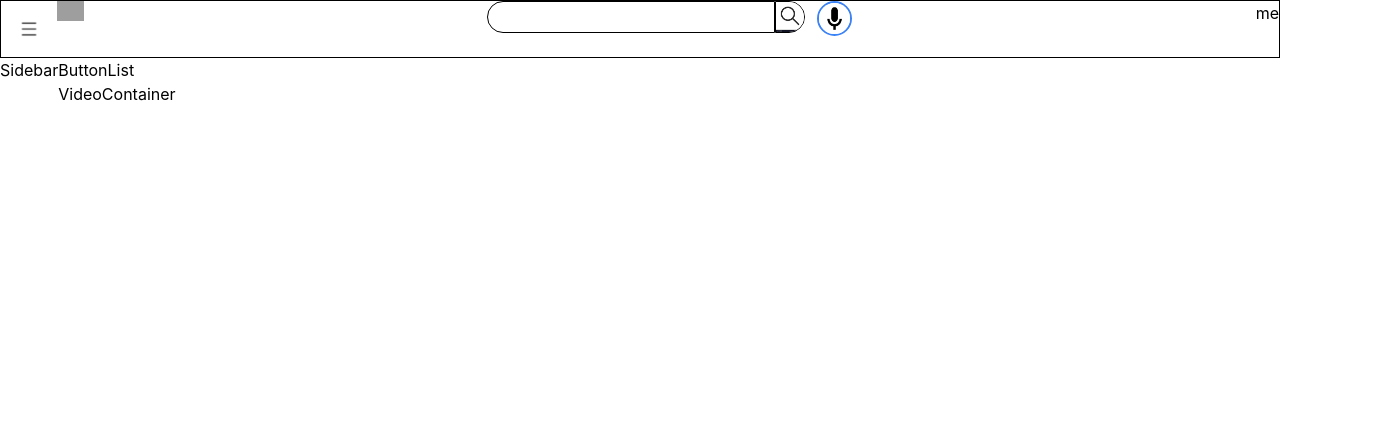
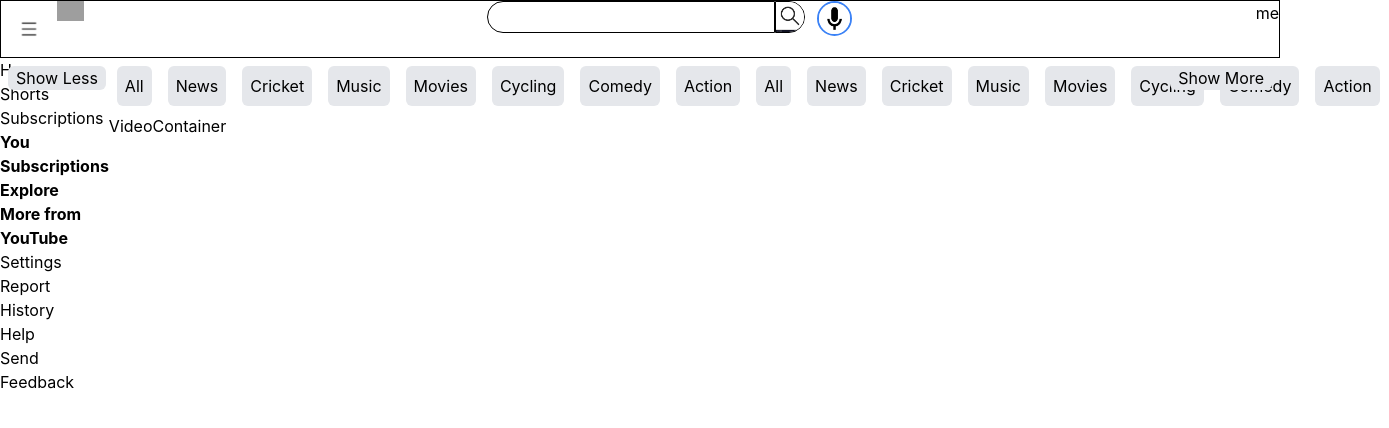
Before and after one commit to kartikeyuniyal13/myyoutube, a React (Create React App) app: page / in a window 1280 px wide. Shown: the top 428 px of the page, 1389 px wide, since content can reach past the window. Built offline with nearby package versions, Linux system fonts and the light colour scheme; grey boxes are pictures that could not be loaded.

Commit message:
Added suggestion buttons

```diff
--- a/package.json
+++ b/package.json
@@ -3,11 +3,13 @@
   "version": "0.1.0",
   "private": true,
   "dependencies": {
+    "@reduxjs/toolkit": "^2.0.1",
     "@testing-library/jest-dom": "^5.17.0",
     "@testing-library/react": "^13.4.0",
     "@testing-library/user-event": "^13.5.0",
     "react": "^18.2.0",
     "react-dom": "^18.2.0",
+    "react-redux": "^9.0.4",
     "react-scripts": "5.0.1",
     "web-vitals": "^2.1.4"
   },
--- a/src/App.js
+++ b/src/App.js
@@ -3,15 +3,19 @@
 import './App.css';
 import Head from './components/Head';
 import Body from './components/Body';
-
+import { Provider } from 'react-redux';
+import store from './utils/store';
 
 function App() {
   return (
+
+    <Provider store={store}>
      <div>
       <Head/>
      <Body/>
 
      </div>
+     </Provider>
 
 
   );
--- /dev/null
+++ b/src/components/Button.js
@@ -0,0 +1,11 @@
+import React from 'react'
+
+const Button = ({name}) => {
+  return (
+   <div>
+    <button className='bg-gray-200 rounded-md p-2 m-2 '>{name}</button>
+    </div>
+  )
+}
+
+export default Button
--- a/src/components/ButtonList.js
+++ b/src/components/ButtonList.js
@@ -1,9 +1,38 @@
-import React from 'react'
+import React, { useState } from 'react';
+import Button from './Button';
+
+const List = [
+  "All", "News", "Cricket", "Music", "Movies", "Cycling", "Comedy", "Action",
+  "All", "News", "Cricket", "Music", "Movies", "Cycling", "Comedy", "Action",
+  "All", "News", "Cricket", "Music", "Movies", "Cycling", "Comedy", "Action"
+];
 
 const ButtonList = () => {
+  const [scrollPosition, setScrollPosition] = useState(0);
+
+  const handleShowMoreRight = () => {
+    setScrollPosition(scrollPosition + 200); // Adjust the value based on your button width
+  };
+
+  const handleShowMoreLeft = () => {
+    setScrollPosition(scrollPosition - 200); // Adjust the value based on your button width
+  };
+
   return (
-    <div>ButtonList</div>
-  )
+    <div className='flex overflow-hidden' style={{ width: '100vw' }}>
+      <button onClick={handleShowMoreLeft} className='bg-gray-200 rounded-md pl-2 pr-2 m-2 absolute left-0'>
+        Show Less
+      </button>
+      <div className='flex' style={{ transform: `translateX(-${scrollPosition}px)` }}>
+        {List.map((item, index) => (
+          <Button key={index} name={item} />
+        ))}
+      </div>
+      <button onClick={handleShowMoreRight} className='bg-gray-200 rounded-md pl-2 pr-2 m-2 absolute right-0'>
+        Show More
+      </button>
+    </div>
+  );
 }
 
-export default ButtonList
+export default ButtonList;
--- a/src/components/Sidebar.js
+++ b/src/components/Sidebar.js
@@ -1,11 +1,42 @@
 import React from 'react'
+import { useSelector } from 'react-redux'
 
-const Sidebar=()=>
-{
+const Sidebar = () => {
+    const isMenuOpen = useSelector((store) => store.app.isMenuOpen);
+    //early return
+    if (!isMenuOpen) return null;
+    return (
+        <div>
+            <div>Home</div>
+            <div>Shorts</div>
+            <div>Subscriptions</div>
+            <div>
+                <p className='font-bold'>You</p>
+            </div>
+            <div>
 
-    return(
-        <div>
-        Sidebar
+                <p className='font-bold'>Subscriptions</p>
+
+
+            </div>
+            <div>
+                <p className='font-bold'>Explore</p>
+            </div>
+            <div>
+                <p className='font-bold'>More from YouTube</p>
+            </div>
+            <div>
+                <p>Settings</p>
+            </div>
+            <div>
+                <p>Report History</p>
+            </div>
+            <div>
+                <p>Help</p>
+            </div>
+            <div>
+                <p>Send Feedback</p>
+            </div>
         </div>
     )
 }
--- /dev/null
+++ b/src/utils/appslice.js
@@ -0,0 +1,16 @@
+import { createSlice } from "@reduxjs/toolkit";
+
+const appslice = createSlice({
+  name: "app",
+  initialState: {
+    isMenuOpen: true,
+  },
+  reducers: {
+    toggleMenu: (state) => {
+      state.isMenuOpen = !state.isMenuOpen;
+    },
+  },
+});
+
+export const { toggleMenu } = appslice.actions;
+export default appslice.reducer;
--- /dev/null
+++ b/src/utils/store.js
@@ -0,0 +1,11 @@
+import { configureStore } from "@reduxjs/toolkit";
+import appslice from "./appslice";
+
+
+const store=configureStore({
+    reducer:{
+        app:appslice,
+    },
+});
+
+export default store;
```
Also changed, not shown: src/components/Head.js (+9 -1 lines), src/utils/constants.js (deleted), 1 other file (tests, documents, lock files or other folders).
